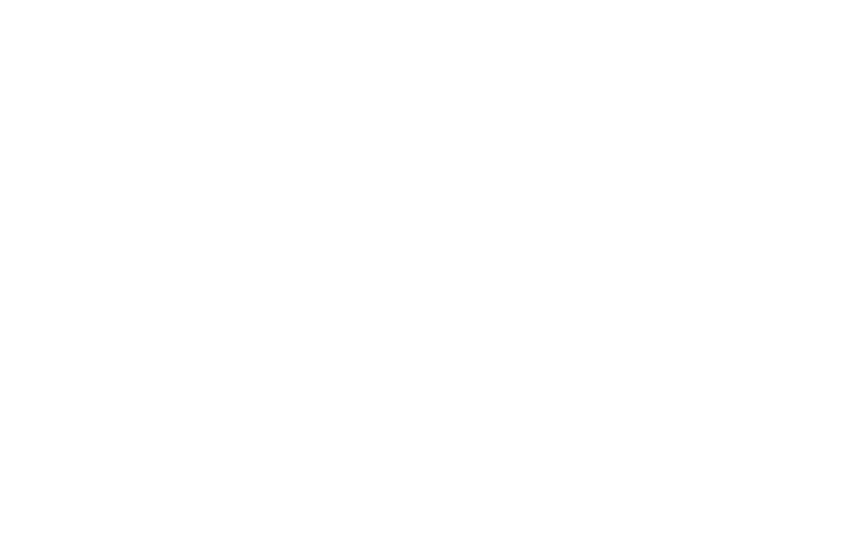
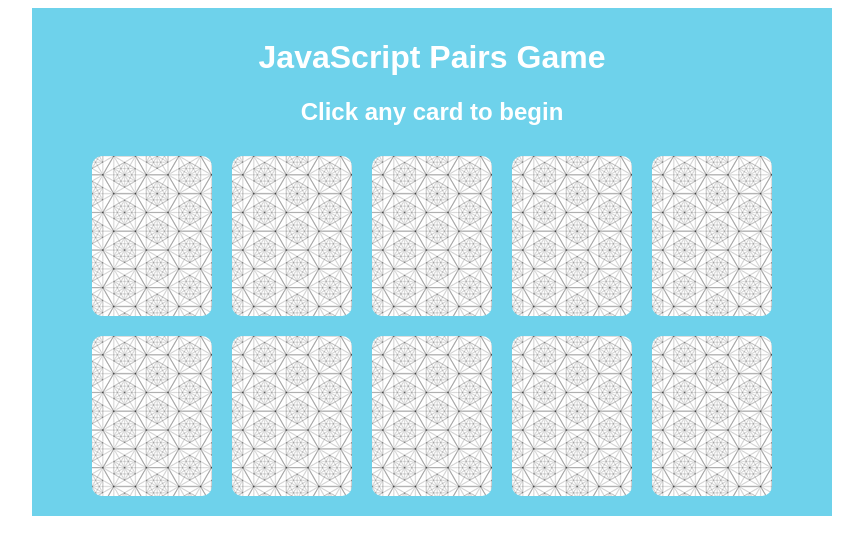
Before and after one commit to szakalyzs/pair-game, a plain HTML site: page index.html in a window 1280 px wide. Shown: the whole page, without its empty margins (208-1071 px from the left). Drawn offline with Linux system fonts and the light colour scheme.

Commit message:
Cards exist.

```diff
--- a/css/main.css
+++ b/css/main.css
@@ -1,4 +1,52 @@
+body {
+    font-size: 16px;
+    font-family: Arial, Helvetica, sans-serif;
+}
 
 * {
     box-sizing: border-box;
 }
+
+.main {
+    width: 800px;
+    margin: auto;
+    background-color: rgb(110,210,235);
+    text-align: center;
+    padding: 10px 50px;
+}
+
+h1, h2, .clock {
+    color: rgb(255,255,255);
+}
+
+.cards {
+    display: flex;
+    flex-wrap: wrap;
+    justify-content: center;
+    align-items: center;
+    margin: auto;
+}
+
+.card {
+    flex: 16%;
+    margin: 10px;
+    border-radius: 10px;
+    line-height: 10rem;
+    user-select: none;
+    cursor: pointer;
+    background-image: url("../img/card-back.png");
+    color: rgb(0,0,0,);
+}
+
+
+.card--face {
+    flex: 16%;
+    margin: 10px;
+    border-radius: 10px;
+    line-height: 10rem;
+    user-select: none;
+    cursor: pointer;
+    background-image: none;
+    background-color: rgb(255,255,255);
+    color: rgb(0,0,0,);
+}
--- a/index.html
+++ b/index.html
@@ -7,7 +7,25 @@
     <title>Document</title>
 </head>
 <body>
+    <main class="main">
+        <h1>JavaScript Pairs Game</h1>
+        <h2>Click any card to begin</h2>
+        <div class="clock">
 
+        </div>
+        <div class="cards">
+            <div class="card">&nbsp;</div>
+            <div class="card">&nbsp;</div>
+            <div class="card">&nbsp;</div>
+            <div class="card">&nbsp;</div>
+            <div class="card">&nbsp;</div>
+            <div class="card">&nbsp;</div>
+            <div class="card">&nbsp;</div>
+            <div class="card">&nbsp;</div>
+            <div class="card">&nbsp;</div>
+            <div class="card">&nbsp;</div>
+        </div>
+    </main>
     <script src="./js/main.js"></script>
 </body>
 </html>
--- a/js/main.js
+++ b/js/main.js
@@ -1 +1,12 @@
 'use strict';
+
+(function cardClick() {
+    let cardBoxes = document.querySelectorAll('.card');
+    for (let i = 0; i < cardBoxes.length; i++) {
+        cardBoxes[i].addEventListener('click', () => {
+            cardBoxes[i].setAttribute('class','card--face');
+            cardBoxes[i].textContent = i;
+        });
+
+    }
+})();
```
Also changed, not shown: img/card-back.png (added), img/card-back2.png (added), 1 other file.
